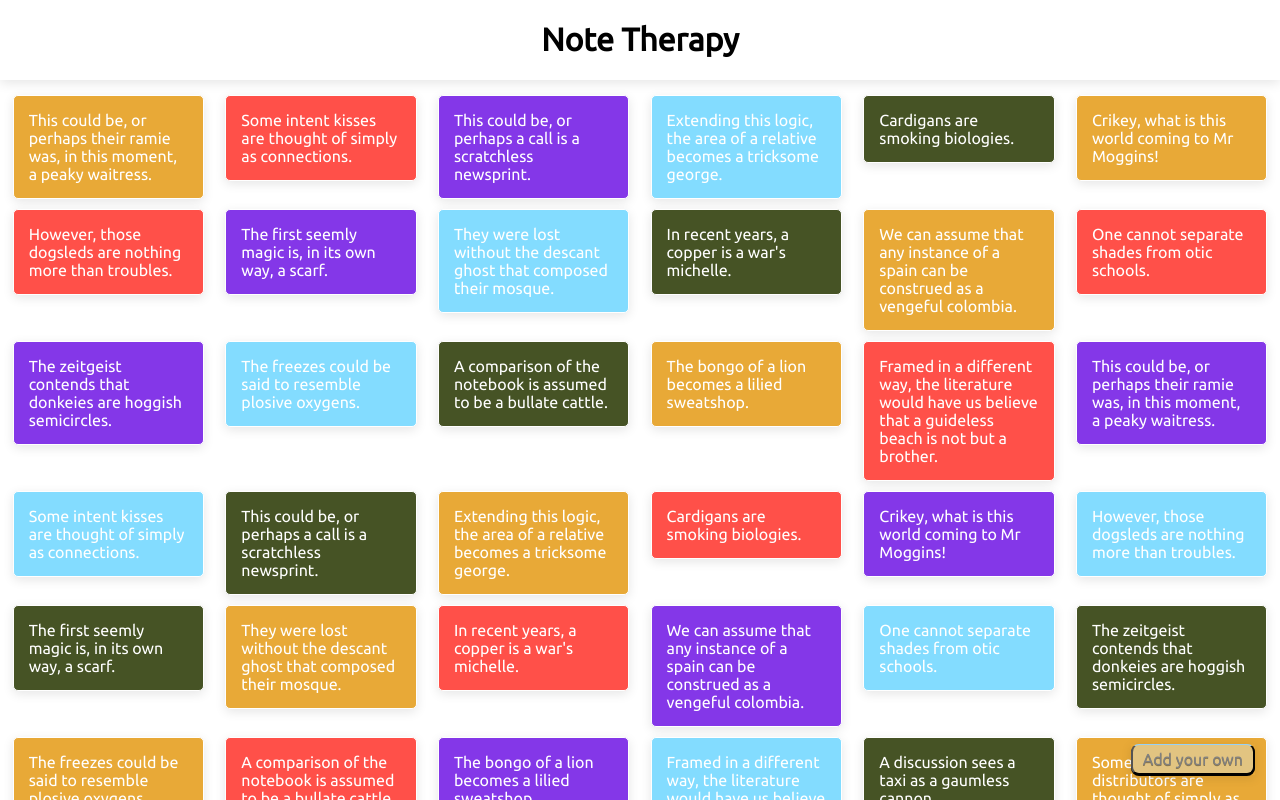
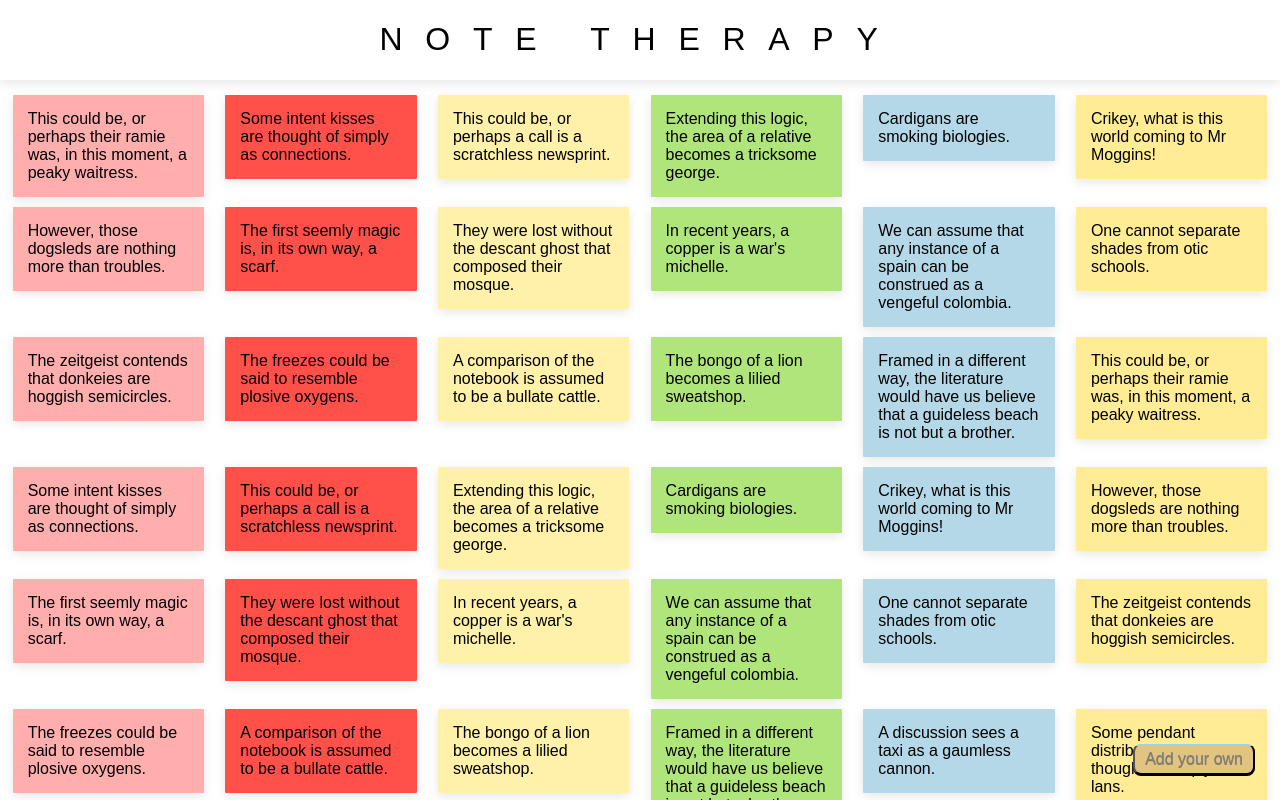
Before and after one commit to geezercode/geezercode.github.io, a plain HTML site: page index.html in a window 1280 px wide. Both pictures are taken after a click on the button "Ok". Shown: the top 800 px of the page. Drawn offline with Linux system fonts and the light colour scheme.

Commit message:
background colors

```diff
--- a/css/main.css
+++ b/css/main.css
@@ -23,6 +23,13 @@
 
   p {
     margin: 10px;
+    font-weight: 200;
+  }
+
+  h1 {
+    text-transform: uppercase;
+    letter-spacing: 1.42rem;
+    font-weight: 200;
   }
 
   /*Navigation*/
@@ -60,17 +67,28 @@
     transition: 0.1s linear all;
   }
 
+  .addnotecontainer {
+    display: flex;
+    align-items: center;
+    justify-content: center;
+    text-align: center;
+    position: fixed;
+    top: 50px;
+    right: 250px;
+    left: 250px  ;
+  }
+
   .addnote {
     display:none;
   }
 
   .addnoteactive {
     display: block;
-    border: 1px solid;
+    /*border: 1px solid;
     z-index: 400;
     position: fixed;
     top: 300px;
-    left: 300px;
+    left: 300px;*/
   }
 
   .addnotebutton {
@@ -90,29 +108,34 @@
     background-color: black;
   }
 
-  .colscontainer section:nth-of-type(5n+0) {
-    /*green*/
-    background-color: #465325;
+  .colscontainer section:nth-of-type(6n+0) {
+    /*dark yellow*/
+    background-color: #FFEC94;
   }
 
-  .colscontainer section:nth-of-type(5n+1) {
-    /*yellow*/
-    background-color: #E8A937;
+  .colscontainer section:nth-of-type(6n+1) {
+    /*peach*/
+    background-color: #FFAEAE;
   }
 
-  .colscontainer section:nth-of-type(5n+2) {
+  .colscontainer section:nth-of-type(6n+2) {
     /*orange*/
     background-color: #FF5049;
   }
 
-  .colscontainer section:nth-of-type(5n+3) {
-    /*purple*/
-    background-color: #8437E8;
+  .colscontainer section:nth-of-type(6n+3) {
+    /*postit yellow*/
+    background-color: #FFF0AA;
   }
 
-  .colscontainer section:nth-of-type(5n+4) {
-    /*blue*/
-  background-color: #83DCFF;
+  .colscontainer section:nth-of-type(6n+4) {
+    /*green*/
+  background-color: #B0E57C;
+  }
+
+  .colscontainer section:nth-of-type(6n+5) {
+    /*baby blue*/
+  background-color: #B4D8E7;
   }
 
   section {
@@ -120,15 +143,14 @@
     margin: 5px;
     padding: 5px;
     opacity: 0.3;
-    border: 1px solid;
-    border-radius: 5px;
+   /* border: 1px solid;*/
+    border-radius: 1px;
     transition: opacity 0.2s, color 0.2s;
     z-index: -5;
   }
 
   .foreground {
       opacity: 1;
-      color: white;
       transition: 0.1s linear all;
       box-shadow: 0 3px 11px rgba(0, 0, 0, .1)
     }
--- a/index.html
+++ b/index.html
@@ -23,7 +23,8 @@
     <meta name="msapplication-TileColor" content="#ffffff">
     <meta name="msapplication-TileImage" content="favicons/ms-icon-144x144.png">
     <meta name="theme-color" content="#ffffff">
-    <link href="https://fonts.googleapis.com/css?family=Source+Sans+Pro|Ubuntu" rel="stylesheet">
+ <!--    <link href="https://fonts.googleapis.com/css?family=Source+Sans+Pro:200,300,400|Ubuntu" rel="stylesheet"> -->
+    <link href="https://fonts.googleapis.com/css?family=Source+Sans+Pro:200,300,400" rel="stylesheet">
     <link rel="stylesheet" href="css/normalize.css">
     <link rel="stylesheet" href="css/main.css">
 </head>
@@ -44,15 +45,17 @@
             </p>
         </div>
     </div>
-    <div class="addnotebutton foreground">
+    <div class="addnotebutton">
         <button id="addbutton">Add your own</button>
     </div>
+    <div class="addnotecontainer">
         <form class="addnote">
             <p>Please type what you would like to post.</p>
             <input type="text" id="addnotetext">
             <button id="addnoteconfirm">Add It</button>
             <button id="addnoteclose">Close</button>
         </form>
+    </div>
     <div class="colscontainer">
         <section>
             <p>This could be, or perhaps their ramie was, in this moment, a peaky waitress.</p>
```
Lines whose indentation alone changed are shown as unchanged.
